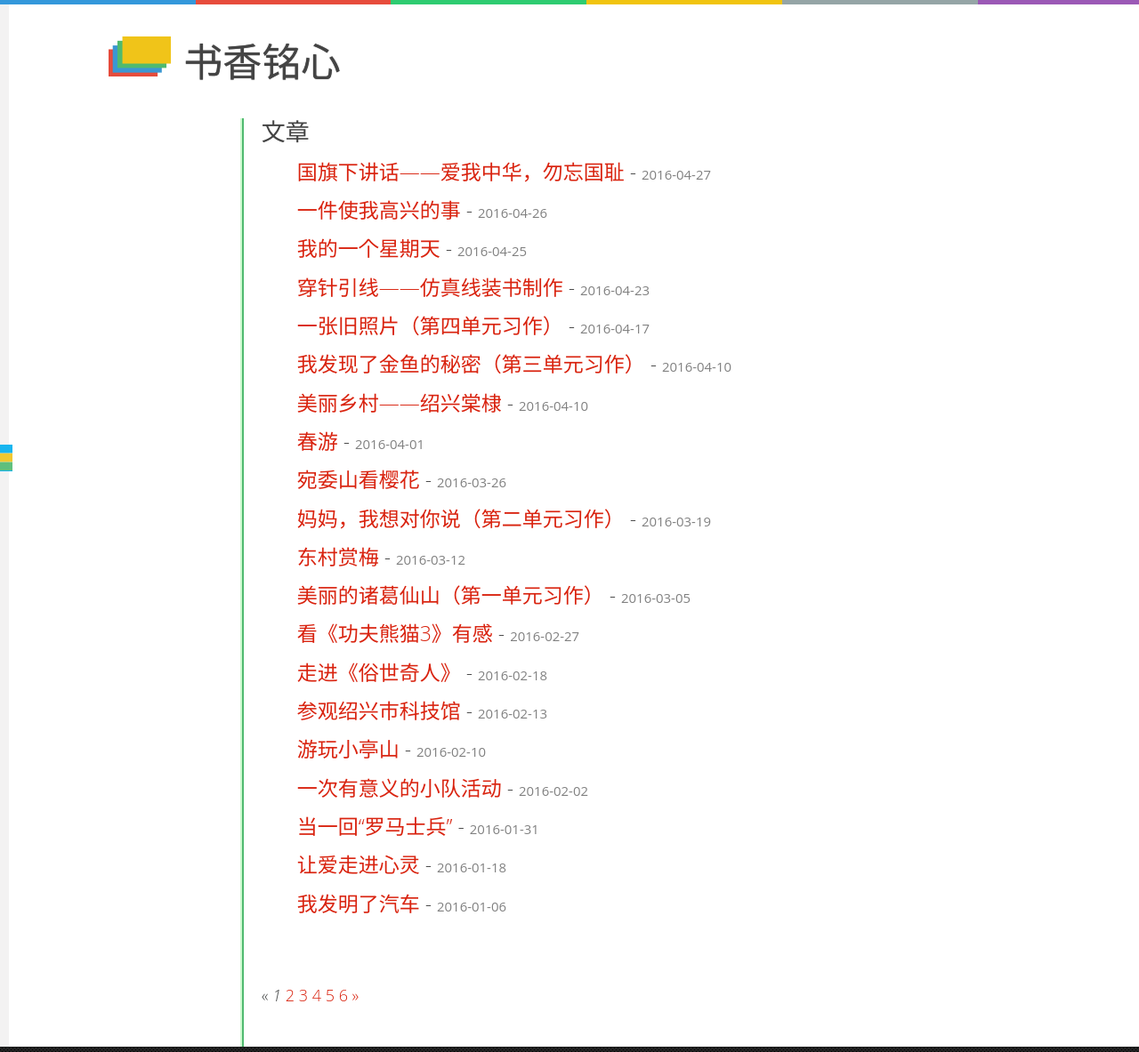
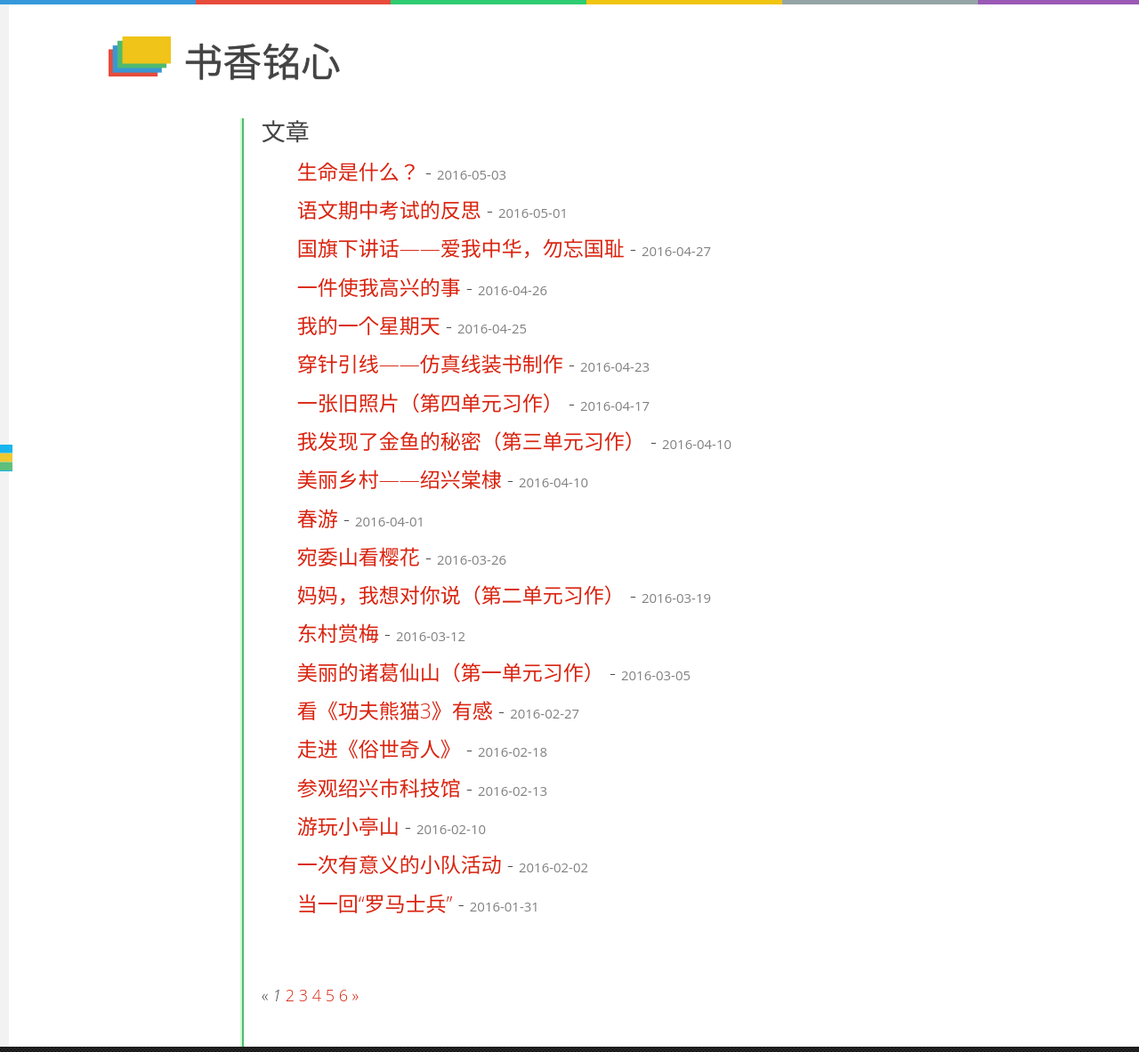
Before and after one commit to winsphinx/sxmx, a Jekyll site: the page built from index.html, in a window 1280 px wide. Shown: the whole page at 89% size. Built offline with Jekyll 4.4.1, drawn with Linux system fonts in a browser that asks for light colours; the list of posts is cut into pages by our own code; comment, search, counter and statistics services are not loaded; part of the change alters nothing that is shown.

Commit message:
add posts

```diff
--- /dev/null
+++ b/_posts/2016-05-01-reflection.md
@@ -0,0 +1,13 @@
+---
+layout: post
+title: 语文期中考试的反思
+---
+
+
+　　这次语文期中考试我考了93分。
+　　如果我认真复习的话，大概可以考95分。所以我们要复习旧知识，才能考好。
+　　这次没考到95分，就是因为作文扣了3分，所以才没考到95分。
+　　我们要认真复习，并整理分析。也要归纳整理，经常做一做题目，这样才能巩固知识，考出好成绩。
+　　同时，也要取长补短，学习别人的长处。这样才能获得一些好的行为习惯。我们也不要气馁，一次没有考好，并不重要。只要懂得知识，一定能考好。
+　　在考试前要认真复习，不要临时抱佛教。在考试中，我们一定要独立思考，不能抄别人答案，也不能乱做。在考试后，也不能跟没做完试卷的同学说话，交流答案。做完考试卷后，也不能忙于交卷，要先认真地检查几遍，看看有没有题目没做对，之后，才能交卷。
+　　虽然我这次期中考试语文没考到95分，但我相信如果我按照上面的去做，以后一定能考高分。
--- /dev/null
+++ b/_posts/2016-05-03-life.md
@@ -0,0 +1,15 @@
+---
+layout: post
+title: 生命是什么？
+---
+
+
+　　我
+　　上，真是惹人喜爱，但它非常矮。它怎么会这么矮呢？
+　　这是因为我们家原先有一株老仙人掌，但在前不久，由于仙人掌的主根腐烂了，变成黄的了，而上面也已萎缩了，变成了一个漏的大口。所以我们想把它扔掉。但是我说不要扔，因为我常常想：生命是什么?
+　　一次，我养蚕宝宝。一次忘找到桑叶，让它饿了三天。一个小时，蚕宝宝没变。过了一天，蚕宝宝没变。过了两天，蚕宝宝没变。过了三天，蚕宝宝死了。虽然蚕宝宝死了。但它是在没有食物的情况下，坚持了两天才死的。虽然它只坚持了两天。但这两天，它是用生命去做搏斗，由此可见生命是非常坚强的。
+　　又一次，我偶然发现中校区水管旁有一株植物。它竟然能在水管旁生长，真是个奇迹。所以生命是个奇迹。
+　　又一次，我在奶奶家的鱼缸里捉鱼玩。我抓住了一只红色的鱼。只要我的网斗把它盖住，再过几分钟，鱼就露出水面了。但是突然我发现鱼不见了，又发现了网斗上破了一个洞。鱼大概是从洞里出来。所以生命是勇气。
+　　一次偶然的机会，我们学了“杏林子的生命生命”，让我了解了杏林子患了关节风湿病，导致肩不能抬，手不能举。但她仍坚持写作，成为台湾著名作家。所以生命是毅力。
+　　虽然生命是有限的，但可以做出无限的价值。所以我们要让生命活出无限的精彩。
+　　现在我终于明白了，生命是坚持，用生命去搏斗，生命也是奇迹，更是勇气，也是毅力。所以我们要用生命做出更多的贡献。
```
Also changed, not shown: _posts/2016-03-19-letter.md (+1 -0 lines).
